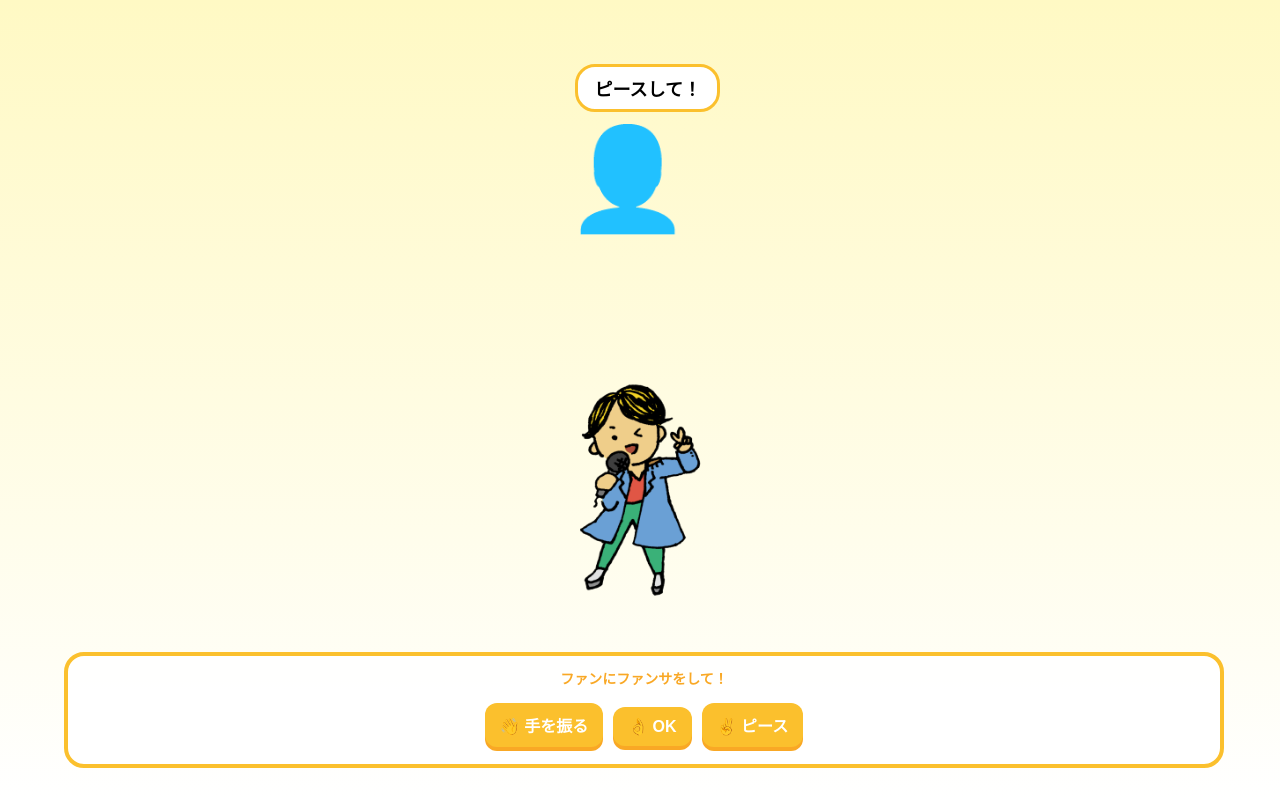
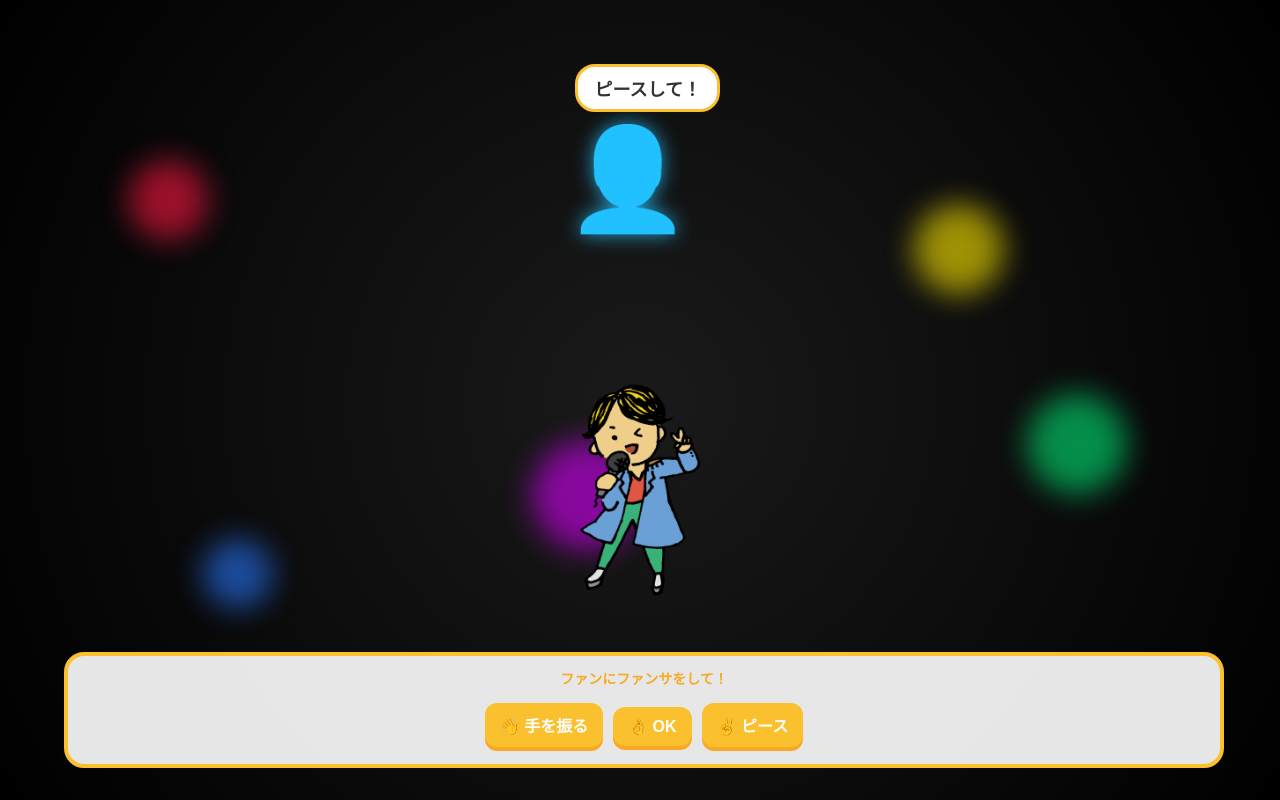
Before and after one commit to haru7-i7M/fanservisegame, a plain HTML site: page index.html in a window 1280 px wide. Both pictures are taken after a click on the button "ライブスタート！". Drawn offline with Linux system fonts and the light colour scheme.

Commit message:
Change background to black and add animations

```diff
--- a/index.html
+++ b/index.html
@@ -5,27 +5,57 @@
     <meta name="viewport" content="width=device-width, initial-scale=1.0, maximum-scale=1.0, user-scalable=no">
     <title>推し活！ファンサゲーム</title>
     <style>
-        body { font-family: 'Hiragino Kaku Gothic ProN', sans-serif; text-align: center; background: #fffde7; margin: 0; overflow: hidden; }
-        #game-container { width: 100vw; height: 100vh; position: relative; background: linear-gradient(#fff9c4, #ffffff); }
+        /* 背景を黒に変更し、光の粒のアニメーションを追加 */
+        body {
+            font-family: 'Hiragino Kaku Gothic ProN', sans-serif;
+            text-align: center;
+            background: #000; /* 真っ黒な背景 */
+            margin: 0;
+            overflow: hidden;
+            color: #fff;
+        }
 
+        #game-container {
+            width: 100vw;
+            height: 100vh;
+            position: relative;
+            background: radial-gradient(circle at center, #1a1a1a 0%, #000 100%);
+        }
+
+        /* ペンライトの光の粒 */
+        .light {
+            position: absolute;
+            border-radius: 50%;
+            filter: blur(15px); /* ボヤけ具合 */
+            opacity: 0.6;
+            animation: float 8s infinite ease-in-out;
+            pointer-events: none;
+        }
+
+        @keyframes float {
+            0%, 100% { transform: translateY(0) translateX(0); }
+            50% { transform: translateY(-40px) translateX(20px); }
+        }
+
+        /* オープニング画面 */
         #opening-screen {
             position: absolute; top: 0; left: 0; width: 100%; height: 100%;
-            background: #fffde7; display: flex; justify-content: center; align-items: center;
+            background: rgba(0, 0, 0, 0.85); display: flex; justify-content: center; align-items: center;
             flex-direction: column; z-index: 200;
         }
-        #opening-screen h1 { font-size: 36px; color: #fbc02d; text-shadow: 2px 2px 0 white; margin-bottom: 5px; }
+        #opening-screen h1 { font-size: 36px; color: #fbc02d; text-shadow: 0 0 10px rgba(251, 192, 45, 0.5); margin-bottom: 5px; }
         #opening-screen h2 { font-size: 20px; color: #f9a825; margin: 0; }
-        #opening-screen h3 { font-size: 14px; color: #666; margin: 10px 0 25px; padding: 0 20px; }
+        #opening-screen h3 { font-size: 14px; color: #ccc; margin: 10px 0 25px; padding: 0 20px; }
 
-        /* 流れるファン（青いシルエット） [修正] */
+        /* 流れるファン */
         #fan-container {
             position: absolute; top: 15%; right: -200px;
             font-size: 100px;
             transition: right 1.2s ease-out; z-index: 5;
-            filter: invert(48%) sepia(79%) saturate(2476%) hue-rotate(186deg) brightness(118%) contrast(119%);
+            filter: drop-shadow(0 0 10px rgba(0, 150, 255, 0.8)) invert(48%) sepia(79%) saturate(2476%) hue-rotate(186deg) brightness(118%) contrast(119%);
         }
 
-        /* 固定のアイドル（自分） [修正] */
+        /* 固定のアイドル */
         #idol-static {
             position: absolute; bottom: 25%; left: 50%; transform: translateX(-50%);
             width: 220px; z-index: 10;
@@ -38,21 +68,20 @@
             font-size: 50px; display: none; z-index: 16;
         }
 
-        /* ファンの吹き出し：流れるファンと一緒に動くようにJSで制御 */
         #fan-speech {
-            position: absolute; top: 8%; right: -200px; /* 初期値はコンテナと合わせる */
+            position: absolute; top: 8%; right: -200px;
             background: white; border: 3px solid #fbc02d; padding: 8px 16px;
-            border-radius: 20px; font-weight: bold; font-size: 18px; display: none; z-index: 15;
-            white-space: nowrap;
-            transition: right 1.2s ease-out;
+            border-radius: 20px; font-weight: bold; font-size: 18px; color: #333; display: none; z-index: 15;
+            white-space: nowrap; transition: right 1.2s ease-out;
         }
 
         /* 選択肢のUI */
         #ui-layer {
             position: absolute; bottom: 4%; left: 5%; width: 90%;
-            background: rgba(255, 255, 255, 0.95); padding: 12px 0;
+            background: rgba(255, 255, 255, 0.9); padding: 12px 0;
             border: 4px solid #fbc02d; border-radius: 20px; display: none; z-index: 20;
         }
+        #ui-layer p { color: #f9a825; }
         .btn {
             display: inline-block; margin: 5px; padding: 10px 15px; background: #fbc02d;
             color: white; border-radius: 12px; cursor: pointer; font-size: 16px; border: none;
@@ -62,12 +91,12 @@
 
         #pose-display {
             position: absolute; bottom: 45%; left: 50%; transform: translateX(-50%);
-            font-size: 80px; z-index: 12; pointer-events: none;
+            font-size: 80px; z-index: 12; pointer-events: none; text-shadow: 0 0 15px rgba(255,255,255,0.8);
         }
 
         #result-screen {
             display: none; position: absolute; top: 0; left: 0; width: 100%; height: 100%;
-            background: white; justify-content: center; align-items: center;
+            background: #1a1a1a; justify-content: center; align-items: center;
             flex-direction: column; z-index: 100;
         }
         #result-screen h1 { font-size: 36px; color: #fbc02d; margin-bottom: 10px; }
@@ -76,10 +105,16 @@
 <body>
 
 <div id="game-container">
+    <div class="light" style="width: 80px; height: 80px; background: #ff1744; top: 20%; left: 10%; animation-delay: 0s;"></div>
+    <div class="light" style="width: 100px; height: 100px; background: #00e676; top: 50%; left: 80%; animation-delay: 1s;"></div>
+    <div class="light" style="width: 70px; height: 70px; background: #2979ff; top: 70%; left: 15%; animation-delay: 2s;"></div>
+    <div class="light" style="width: 90px; height: 90px; background: #ffea00; top: 30%; left: 70%; animation-delay: 3s;"></div>
+    <div class="light" style="width: 110px; height: 110px; background: #d500f9; top: 60%; left: 40%; animation-delay: 4s;"></div>
+
     <div id="opening-screen">
-        <h1>推し活！<br>ファンサゲーム</br></h1>
+        <h1>推し活！<br>ファンサゲーム</h1>
         <h2>めざせ神アイドル！</h2>
-        <h3>あなたはライブ中のアイドル。<br>完璧なファンサをしてください</br></h3>
+        <h3>あなたはライブ中のアイドル。<br>完璧なファンサをしてください</h3>
         <button class="btn" style="font-size: 24px; padding: 15px 40px;" onclick="startGame()">ライブスタート！</button>
     </div>
 
@@ -94,7 +129,7 @@
     <div id="fan-reaction"></div>
 
     <div id="ui-layer">
-        <p style="margin: 0 0 10px 0; font-weight: bold; color: #f9a825; font-size: 14px;">ファンにファンサをして！</p>
+        <p style="margin: 0 0 10px 0; font-weight: bold; font-size: 14px;">ファンにファンサをして！</p>
         <div id="options"></div>
     </div>
 
@@ -128,10 +163,8 @@ let round = 0;
 let score = 0;
 
 function startGame() {
-    // ゲーム開始時に自分のアバターを決定
     const randomIdolIndex = Math.floor(Math.random() * idolImages.length);
     idolImg.src = idolImages[randomIdolIndex];
-
     openingScreen.style.display = "none";
     startRound();
 }
@@ -142,7 +175,6 @@ function startRound() {
         return;
     }
 
-    // ファンの位置をリセット
     fanContainer.style.transition = "none";
     fanSpeech.style.transition = "none";
     fanContainer.style.right = "-200px";
```
